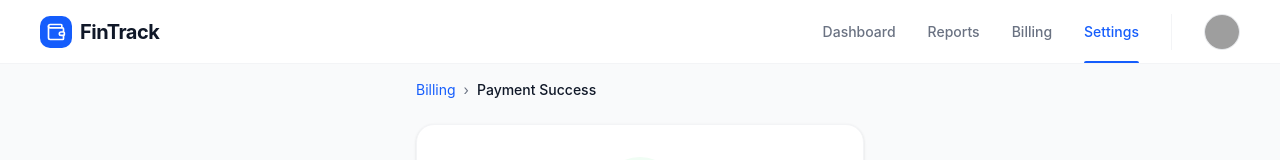
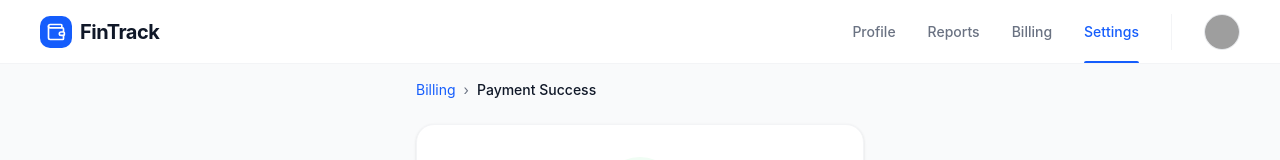
Before and after one commit to Foundit-Graduation-Project/Foundit_React_App, a React (Vite) app: page /payment/success in a window 1280 px wide. Shown: the top 160 px of the page. Built offline with nearby package versions, Linux system fonts and the light colour scheme; grey boxes are pictures that could not be loaded.

Commit message:
Update: components/layout/customNavbars/PaymentNav

```diff
--- a/src/components/layout/customNavbars/paymentNav.jsx
+++ b/src/components/layout/customNavbars/paymentNav.jsx
@@ -18,10 +18,10 @@ const PaymentNav = () => {
             <div className="flex items-center gap-8">
                 {/* 2. Navigation Links - Now moved right */}
                 <div className="hidden md:flex items-center gap-8">
-                    <NavLink to="/dashboard" label="Dashboard" />
-                    <NavLink to="/reports" label="Reports" />
-                    <NavLink to="/billing" label="Billing" />
-                    <NavLink to="/settings" label="Settings" isActive={true} />
+                    <NavLink to="/profile" label="Profile" />
+                    <NavLink to="/my-reports" label="Reports" />
+                    <NavLink to="/payment/checkout" label="Billing" />
+                    <NavLink to="/profile/settings" label="Settings" isActive={true} />
                 </div>
 
                 {/* 3. User Profile */}
```
